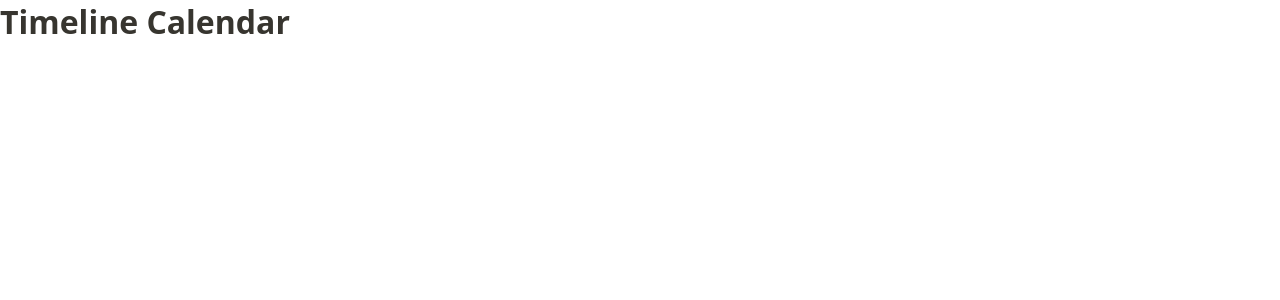
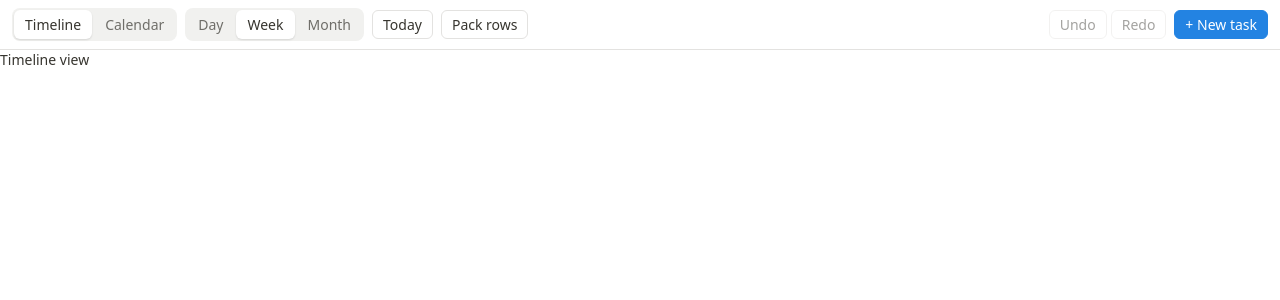
Before and after one commit to rsflowin/simple-timeline-calendar, a React (Vite) app: page / in a window 1280 px wide. Shown: the top 300 px of the page. Built offline with nearby package versions, Linux system fonts and the light colour scheme.

Commit message:
feat(ui): add app shell, toolbar and keyboard shortcuts
Co-Authored-By: Claude Opus 5.5 <noreply@anthropic.com>

```diff
--- /dev/null
+++ b/src/App.module.css
@@ -0,0 +1,11 @@
+.app {
+  display: flex;
+  flex-direction: column;
+  height: 100%;
+}
+
+.body {
+  flex: 1;
+  min-height: 0;
+  overflow: hidden;
+}
--- a/src/App.tsx
+++ b/src/App.tsx
@@ -1,3 +1,40 @@
+import { Toolbar } from './components/Toolbar/Toolbar';
+import { StatusBanner } from './components/StatusBanner';
+import { useShortcuts } from './hooks/useShortcuts';
+import { usePrefs } from './store/prefsStore';
+import { useRoadmap } from './store/roadmapStore';
+import { useUi } from './store/uiStore';
+import styles from './App.module.css';
+
+const setPrefs = usePrefs.getState().set;
+const roadmap = useRoadmap.getState();
+const ui = useUi.getState();
+
+const SHORTCUTS: Record<string, () => void> = {
+  n: () => ui.openNew(),
+  'mod+z': roadmap.undo,
+  'mod+shift+z': roadmap.redo,
+  'mod+y': roadmap.redo,
+  '1': () => setPrefs({ zoom: 'day' }),
+  '2': () => setPrefs({ zoom: 'week' }),
+  '3': () => setPrefs({ zoom: 'month' }),
+  escape: () => {
+    ui.closeQuickCreate();
+    ui.select(null);
+  },
+};
+
 export default function App() {
-  return <h1>Timeline Calendar</h1>;
+  const view = usePrefs((s) => s.view);
+  useShortcuts(SHORTCUTS);
+  return (
+    <div className={styles.app}>
+      {/* Task 16 makes Today scroll the timeline. */}
+      <Toolbar onToday={() => {}} />
+      <StatusBanner />
+      <main className={styles.body}>
+        {view === 'timeline' ? <div>Timeline view</div> : <div>Calendar view</div>}
+      </main>
+    </div>
+  );
 }
--- /dev/null
+++ b/src/components/StatusBanner.module.css
@@ -0,0 +1,20 @@
+.banner {
+  display: flex;
+  align-items: center;
+  gap: 8px;
+  padding: 6px 12px;
+  background: var(--color-warning-bg);
+  color: var(--color-warning-fg);
+  border-bottom: 1px solid var(--color-border);
+}
+
+.message {
+  flex: 1;
+}
+
+.dismiss {
+  border-color: transparent;
+  background: transparent;
+  font-size: 16px;
+  line-height: 1;
+}
--- /dev/null
+++ b/src/components/StatusBanner.tsx
@@ -0,0 +1,27 @@
+import { todayISO } from '../domain/dates';
+import { downloadText } from '../storage/fileTransfer';
+import { useStatus } from '../store/statusStore';
+import styles from './StatusBanner.module.css';
+
+export function StatusBanner() {
+  const message = useStatus((s) => s.message);
+  const unreadable = useStatus((s) => s.unreadable);
+  const clear = useStatus((s) => s.clear);
+  if (!message) return null;
+  return (
+    <div role="alert" className={styles.banner}>
+      <span className={styles.message}>{message}</span>
+      {unreadable !== null && (
+        <button
+          type="button"
+          onClick={() => downloadText(unreadable, `roadmap-unreadable-${todayISO()}.json`)}
+        >
+          Download backup
+        </button>
+      )}
+      <button type="button" className={styles.dismiss} aria-label="Dismiss" onClick={clear}>
+        ×
+      </button>
+    </div>
+  );
+}
--- /dev/null
+++ b/src/components/Toolbar/Toolbar.module.css
@@ -0,0 +1,50 @@
+.toolbar {
+  display: flex;
+  align-items: center;
+  gap: 8px;
+  padding: 8px 12px;
+  border-bottom: 1px solid var(--color-border);
+}
+
+.segmented {
+  display: flex;
+  padding: 2px;
+  gap: 2px;
+  border-radius: 8px;
+  background: var(--color-subtle);
+}
+
+.segmented button {
+  border-color: transparent;
+  background: transparent;
+  color: var(--color-text-muted);
+}
+
+.segmented button:hover {
+  color: var(--color-text);
+}
+
+.segmented button[aria-pressed='true'] {
+  background: var(--color-surface);
+  color: var(--color-text);
+  box-shadow: 0 1px 2px var(--color-shadow);
+}
+
+.spacer {
+  flex: 1;
+}
+
+.history {
+  display: flex;
+  gap: 4px;
+}
+
+.primary {
+  border-color: var(--color-selection);
+  background: var(--color-selection);
+  color: var(--color-on-accent);
+}
+
+.primary:hover {
+  background: var(--color-selection-hover);
+}
--- /dev/null
+++ b/src/components/Toolbar/Toolbar.tsx
@@ -0,0 +1,95 @@
+import type { Zoom } from '../../domain/scale';
+import { usePrefs, type ViewMode } from '../../store/prefsStore';
+import { useRoadmap } from '../../store/roadmapStore';
+import { useUi } from '../../store/uiStore';
+import styles from './Toolbar.module.css';
+
+interface SegmentedProps<T extends string> {
+  label: string;
+  options: readonly (readonly [T, string])[];
+  value: T;
+  onChange(value: T): void;
+}
+
+function Segmented<T extends string>({ label, options, value, onChange }: SegmentedProps<T>) {
+  return (
+    <div role="group" aria-label={label} className={styles.segmented}>
+      {options.map(([v, text]) => (
+        <button key={v} type="button" aria-pressed={v === value} onClick={() => onChange(v)}>
+          {text}
+        </button>
+      ))}
+    </div>
+  );
+}
+
+const VIEWS: readonly (readonly [ViewMode, string])[] = [
+  ['timeline', 'Timeline'],
+  ['calendar', 'Calendar'],
+];
+
+const ZOOMS: readonly (readonly [Zoom, string])[] = [
+  ['day', 'Day'],
+  ['week', 'Week'],
+  ['month', 'Month'],
+];
+
+export function Toolbar({ onToday }: { onToday(): void }) {
+  const view = usePrefs((s) => s.view);
+  const zoom = usePrefs((s) => s.zoom);
+  const packRows = usePrefs((s) => s.packRows);
+  const setPrefs = usePrefs((s) => s.set);
+  const canUndo = useRoadmap((s) => s.history.past.length > 0);
+  const canRedo = useRoadmap((s) => s.history.future.length > 0);
+  const undo = useRoadmap((s) => s.undo);
+  const redo = useRoadmap((s) => s.redo);
+  const openNew = useUi((s) => s.openNew);
+
+  return (
+    <header className={styles.toolbar}>
+      <Segmented
+        label="View"
+        options={VIEWS}
+        value={view}
+        onChange={(v) => setPrefs({ view: v })}
+      />
+      {view === 'timeline' && (
+        <>
+          <Segmented
+            label="Zoom"
+            options={ZOOMS}
+            value={zoom}
+            onChange={(z) => setPrefs({ zoom: z })}
+          />
+          <button type="button" onClick={onToday}>
+            Today
+          </button>
+        </>
+      )}
+      <button
+        type="button"
+        aria-pressed={packRows}
+        onClick={() => setPrefs({ packRows: !packRows })}
+      >
+        Pack rows
+      </button>
+      <div className={styles.spacer} />
+      <div role="group" aria-label="History" className={styles.history}>
+        <button type="button" disabled={!canUndo} onClick={undo} title="Undo (Ctrl+Z)">
+          Undo
+        </button>
+        <button type="button" disabled={!canRedo} onClick={redo} title="Redo (Ctrl+Shift+Z)">
+          Redo
+        </button>
+      </div>
+      <button
+        type="button"
+        className={styles.primary}
+        onClick={() => openNew()}
+        title="New task (N)"
+      >
+        + New task
+      </button>
+    </header>
+  );
+}
--- /dev/null
+++ b/src/hooks/useShortcuts.ts
@@ -0,0 +1,33 @@
+import { useEffect, useRef } from 'react';
+
+const TYPING = 'input, textarea, select, [contenteditable], dialog';
+
+/**
+ * Global keyboard shortcuts. Keys: `'n'`, `'1'`, `'mod+z'`, `'mod+shift+z'`, `'delete'`,
+ * `'escape'`… `mod` is Ctrl or ⌘. Ignored while typing in a field or inside an open dialog,
+ * except `escape`.
+ */
+export function useShortcuts(map: Record<string, () => void>) {
+  const latest = useRef(map);
+  useEffect(() => {
+    latest.current = map;
+  });
+
+  useEffect(() => {
+    const onKeyDown = (e: KeyboardEvent) => {
+      if (e.altKey) return;
+      const mod = e.ctrlKey || e.metaKey;
+      const name = [mod && 'mod', e.shiftKey && 'shift', e.key.toLowerCase()]
+        .filter(Boolean)
+        .join('+');
+      const handler = latest.current[name];
+      if (!handler) return;
+      if (name !== 'escape' && e.target instanceof Element && e.target.closest(TYPING)) return;
+      // Never preventDefault on Esc: that would stop a native <dialog> from closing.
+      if (mod) e.preventDefault();
+      handler();
+    };
+    document.addEventListener('keydown', onKeyDown);
+    return () => document.removeEventListener('keydown', onKeyDown);
+  }, []);
+}
--- /dev/null
+++ b/src/store/uiStore.ts
@@ -0,0 +1,39 @@
+import { create } from 'zustand';
+import { todayISO, type ISODate } from '../domain/dates';
+import type { TaskInput } from '../domain/doc';
+
+type Editing = { mode: 'new'; draft: TaskInput } | { mode: 'edit'; id: string } | null;
+
+/** Transient UI state: not persisted, not undoable. */
+interface UiState {
+  editing: Editing;
+  selectedId: string | null;
+  quickCreate: { start: ISODate; end: ISODate; anchor: DOMRect } | null;
+  /** Opens the Task dialog for a new task; dates default to today – today (TD-2). */
+  openNew(draft?: Partial<TaskInput>): void;
+  openEdit(id: string): void;
+  close(): void;
+  select(id: string | null): void;
+  openQuickCreate(qc: UiState['quickCreate']): void;
+  closeQuickCreate(): void;
+}
+
+export const useUi = create<UiState>()((set) => ({
+  editing: null,
+  selectedId: null,
+  quickCreate: null,
+  openNew: (draft = {}) => {
+    const today = todayISO();
+    set({
+      editing: {
+        mode: 'new',
+        draft: { title: '', details: '', start: today, end: today, tagIds: [], ...draft },
+      },
+    });
+  },
+  openEdit: (id) => set({ editing: { mode: 'edit', id } }),
+  close: () => set({ editing: null }),
+  select: (selectedId) => set({ selectedId }),
+  openQuickCreate: (quickCreate) => set({ quickCreate }),
+  closeQuickCreate: () => set({ quickCreate: null }),
+}));
--- a/src/styles/global.css
+++ b/src/styles/global.css
@@ -27,6 +27,46 @@ body {
     'Helvetica Neue',
     Arial,
     sans-serif;
+  font-size: 14px;
   background: var(--color-surface);
   color: var(--color-text);
 }
+
+button,
+input,
+textarea,
+select {
+  font: inherit;
+  color: inherit;
+}
+
+button {
+  padding: 4px 10px;
+  border: 1px solid var(--color-border);
+  border-radius: 6px;
+  background: var(--color-surface);
+  cursor: pointer;
+  white-space: nowrap;
+}
+
+button:hover:not(:disabled) {
+  background: var(--color-hover);
+}
+
+button:disabled {
+  cursor: default;
+  opacity: 0.45;
+}
+
+input,
+textarea {
+  padding: 5px 8px;
+  border: 1px solid var(--color-border);
+  border-radius: 6px;
+  background: var(--color-surface);
+}
+
+:focus-visible {
+  outline: 2px solid var(--color-selection);
+  outline-offset: 1px;
+}
--- a/src/styles/tokens.css
+++ b/src/styles/tokens.css
@@ -7,6 +7,16 @@
   --color-weekend: #f7f7f5;
   --color-today-line: #e03e3e;
   --color-selection: #2383e2;
+  --color-selection-hover: #1b6fc2;
+  --color-on-accent: #ffffff;
+  --color-border: #e3e2e0;
+  --color-hover: #f1f1ef;
+  --color-subtle: #f1f1ef;
+  --color-shadow: rgba(15, 15, 15, 0.12);
+  --color-backdrop: rgba(15, 15, 15, 0.3);
+  --color-danger: #c4352b;
+  --color-warning-bg: #fbf3db;
+  --color-warning-fg: #765b0f;
 
   --tag-blue-bg: #e7f3f8;
   --tag-blue-fg: #1f5f8b;
```
Also changed, not shown: 1 other file (tests, documents, lock files or other folders).
